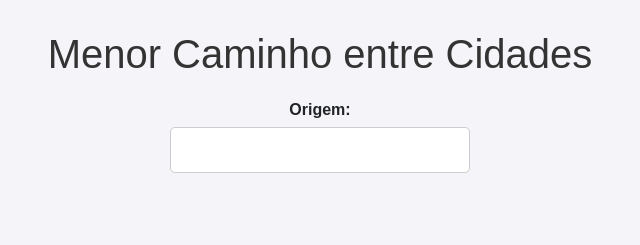
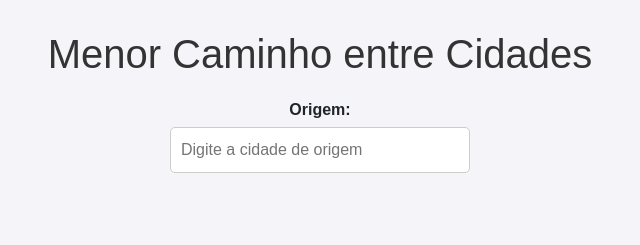
Before and after one commit to viniciusminas/dijkstra, a Flask app: page / in a window 1280 px wide. Shown: the top 245 px of the page, without its empty margins (320-960 px from the left). Run offline with Flask 3, Linux system fonts and the light colour scheme; some libraries are stand-ins or nearby versions.

Commit message:
atualizacao

```diff
--- a/templates/index.html
+++ b/templates/index.html
@@ -91,24 +91,27 @@
 
     <form method="POST" action="/">
         <label for="origem">Origem:</label>
-        <input type="text" id="origem" name="origem" required><br><br>
+        <input type="text" id="origem" name="origem" placeholder="Digite a cidade de origem" required><br><br>
 
         <label for="destino">Destino:</label>
-        <input type="text" id="destino" name="destino" required><br><br>
+        <input type="text" id="destino" name="destino" placeholder="Digite a cidade de destino" required><br><br>
+
+        <button type = "submit">Calcular</button>
 
         <button type="submit" onclick="addPopUps(caminho)">Calcular</button>
     </form>
 
+    <div class="result">
     {% if caminho %}
         <h2>Resultado:</h2>
         <p>O menor caminho é: {{ caminho }}</p>
         <p>Custo do caminho: {{ custo }}</p>
     {% endif %}
-
+    </div>
      <div id="map"></div>
 
 <script>
-    var map = L.map('map').setView([-27.2156, -49.643], 13);
+    var map = L.map('map').setView([-27.2156, -49.643], 12);
 
     L.tileLayer('https://tile.openstreetmap.org/{z}/{x}/{y}.png', {
     maxZoom: 19,
```
